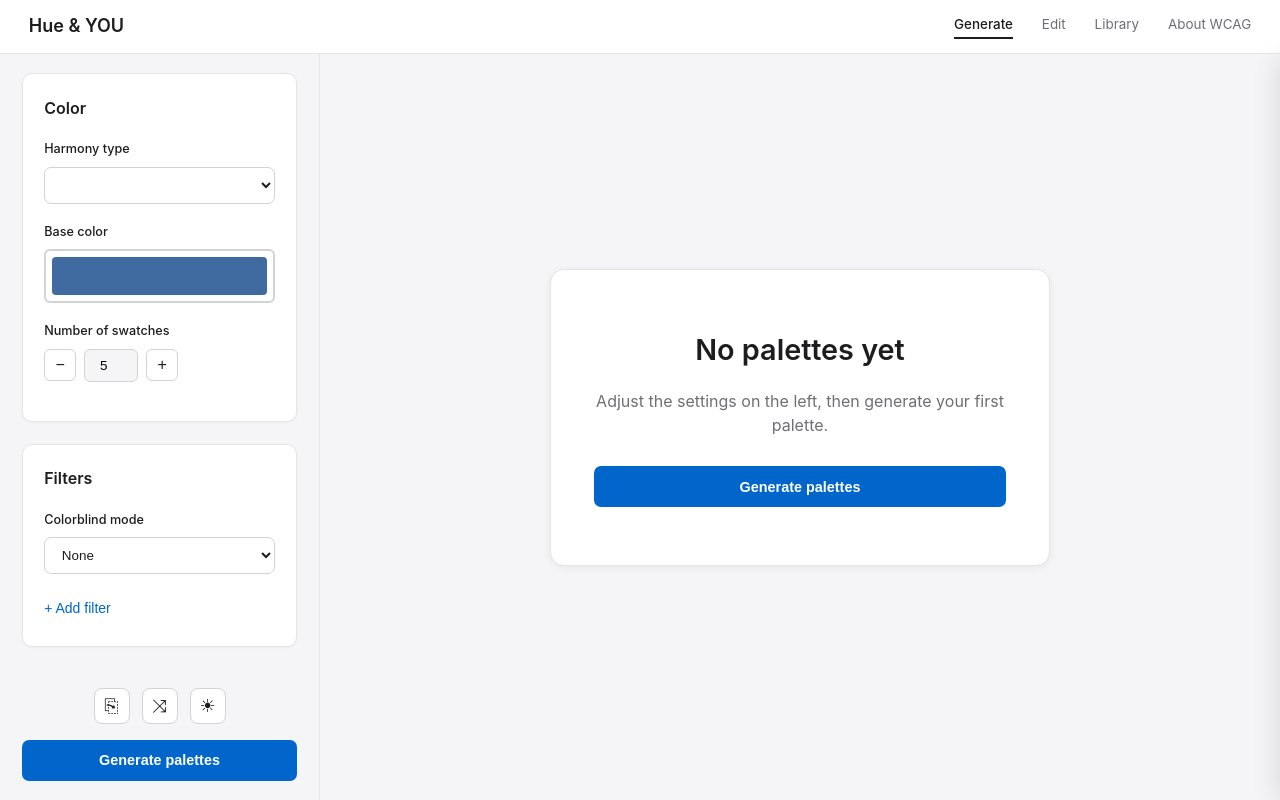
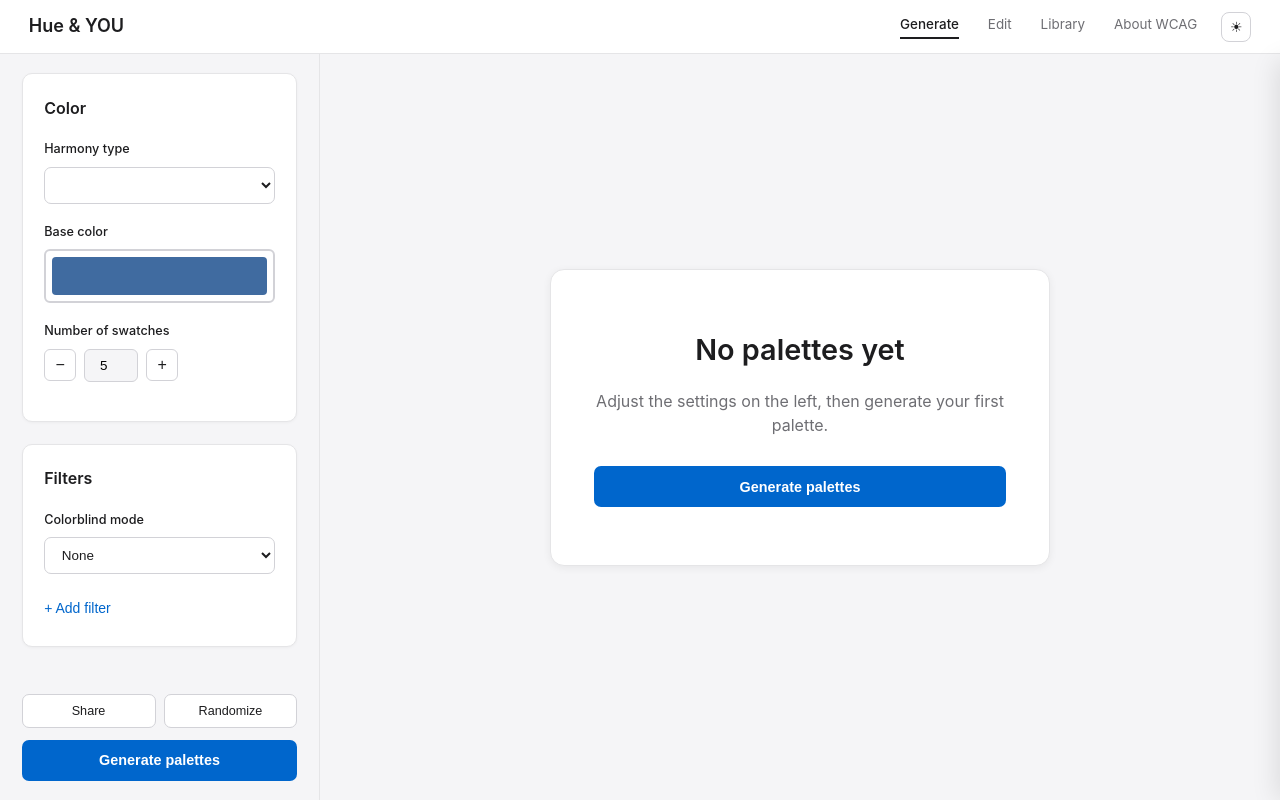
Before and after one commit to alide123321/HueAndYOU, a website: page public/views/GenerationPage.html in a window 1280 px wide. Drawn offline with nearby package versions, Linux system fonts and the light colour scheme.

Commit message:
feat: update theme toggle buttons and improve layout in top bar

```diff
--- a/public/src/generationPageController.js
+++ b/public/src/generationPageController.js
@@ -273,11 +273,11 @@ document.querySelectorAll('.generate-btn').forEach((btn) => {
   });
 });
 document
-  .querySelector('.icon-btn[aria-label="Toggle theme"]')
+  .getElementById('gen-theme-toggle')
   .addEventListener('click', () => toggleTheme(true));
 document
-  .querySelector('.icon-btn[aria-label="Share"]')
+  .querySelector('.action-btn[aria-label="Share"]')
   .addEventListener('click', () => share());
 document
-  .querySelector('.icon-btn[aria-label="Randomize"]')
+  .querySelector('.action-btn[aria-label="Randomize"]')
   .addEventListener('click', () => randomize(colorPicker));
--- a/public/src/libraryController.js
+++ b/public/src/libraryController.js
@@ -9,9 +9,9 @@ export function initLibrary() {
   if (localStorage.getItem('theme') === FilterType.DARK_MODE)
     toggleTheme(false);
 
-  // Event listener for theme toggle button (guard for absence)
-  const toggleBtn = document.querySelector('.icon-btn[title="Toggle theme"]');
-  if (toggleBtn) toggleBtn.addEventListener('click', () => toggleTheme());
+  // Event listener for theme toggle button
+  document.getElementById('lib-theme-toggle')
+    .addEventListener('click', () => toggleTheme());
 
   const paletteList = getLibraryPalettes();
 
--- a/public/views/GenerationPage.html
+++ b/public/views/GenerationPage.html
@@ -26,12 +26,17 @@
   <header class="top-bar">
     <div class="top-bar-content">
       <div class="brand">Hue & YOU</div>
+      <div class="top-bar-right">
         <nav class="nav-menu">
           <a href="/" class="nav-item active">Generate</a>
           <a href="/edit" class="nav-item">Edit</a>
           <a href="/library" class="nav-item">Library</a>
           <a href="/#about" class="nav-item">About WCAG</a>
         </nav>
+        <button class="icon-btn theme-toggle-sm" id="gen-theme-toggle" aria-label="Toggle theme" title="Toggle theme">
+          <span class="icon-text">&#9728;</span>
+        </button>
+      </div>
     </div>
   </header>
 
@@ -85,16 +90,9 @@
 
       <!-- Actions Area (Bottom Left)-->
       <div class="actions-area">
-        <div class="icon-buttons">
-          <button class="icon-btn" aria-label="Share" title="Share">
-            <span class="icon-text">⎘</span>
-          </button>
-          <button class="icon-btn" aria-label="Randomize" title="Randomize">
-            <span class="icon-text">⤨</span>
-          </button>
-          <button class="icon-btn" aria-label="Toggle theme" title="Toggle theme">
-            <span class="icon-text">☀</span>
-          </button>
+        <div class="action-buttons-row">
+          <button class="action-btn" aria-label="Share">Share</button>
+          <button class="action-btn" aria-label="Randomize">Randomize</button>
         </div>
         <button class="generate-btn">Generate palettes</button>
       </div>
--- a/public/views/style.css
+++ b/public/views/style.css
@@ -347,11 +347,49 @@ body.dark-mode .add-filter-btn {
   margin-top: auto;
 }
 
-.icon-buttons {
+.action-buttons-row {
   display: flex;
-  gap: 0.75rem;
-  margin-bottom: 1rem;
-  justify-content: center;
+  gap: 0.5rem;
+  margin-bottom: 0.75rem;
+}
+
+.action-btn {
+  flex: 1;
+  padding: 0.625rem 0.5rem;
+  border: 1px solid #d2d2d7;
+  border-radius: 8px;
+  background-color: #ffffff;
+  color: #1d1d1f;
+  font-size: 0.875rem;
+  font-weight: 500;
+  cursor: pointer;
+  transition: background-color 0.2s ease, border-color 0.2s ease;
+}
+
+body.dark-mode .action-btn {
+  background-color: #333;
+  color: #fff;
+  border-color: #555;
+}
+
+.action-btn:hover {
+  background-color: #f5f5f7;
+  border-color: #86868b;
+}
+
+body.dark-mode .action-btn:hover {
+  background-color: #555;
+}
+
+.action-btn:focus {
+  outline: none;
+  border-color: #0066cc;
+  box-shadow: 0 0 0 3px rgba(0, 102, 204, 0.1);
+}
+
+body.dark-mode .action-btn:focus {
+  border-color: #3399ff;
+  box-shadow: 0 0 0 3px rgba(51, 153, 255, 0.2);
 }
 
 .icon-btn {
@@ -722,6 +760,25 @@ body.dark-mode .empty-state-card {
   box-shadow: 0 2px 6px rgba(0, 0, 0, 0.5);
 }
 
+/* Top bar right group */
+.top-bar-right {
+  display: flex;
+  align-items: center;
+  gap: 1.5rem;
+}
+
+/* Small theme toggle in top bar */
+.theme-toggle-sm {
+  width: 30px;
+  height: 30px;
+  padding: 0;
+  font-size: 0;
+}
+
+.theme-toggle-sm .icon-text {
+  font-size: 0.875rem;
+}
+
 /* Generation Page — compact overrides (~10% smaller) */
 body.generation-page .top-bar { height: 54px; }
 body.generation-page .main-container { margin-top: 54px; min-height: calc(100vh - 54px); }
@@ -741,7 +798,10 @@ body.generation-page .color-swatch-btn { height: 54px; }
 body.generation-page .stepper-btn { width: 32px; height: 32px; font-size: 1rem; }
 body.generation-page .stepper-input { width: 54px; font-size: 0.84rem; }
 body.generation-page .icon-btn { width: 36px; height: 36px; }
+body.generation-page .action-btn { padding: 0.5625rem 0.5rem; font-size: 0.79rem; border-radius: 7px; }
+body.generation-page .icon-btn.theme-toggle-sm { width: 30px; height: 30px; }
 body.generation-page .icon-text { font-size: 1.125rem; }
+body.generation-page .theme-toggle-sm .icon-text { font-size: 0.875rem; }
 body.generation-page .generate-btn { padding: 0.79rem 1.35rem; font-size: 0.9rem; border-radius: 7px; }
 
 body.generation-page .main-content { padding: 1.2rem 1.8rem; }
```
Also changed, not shown: public/views/editPage.css (+0 -19 lines), public/views/library.html (+5 -3 lines). Lines whose indentation alone changed are shown as unchanged.
